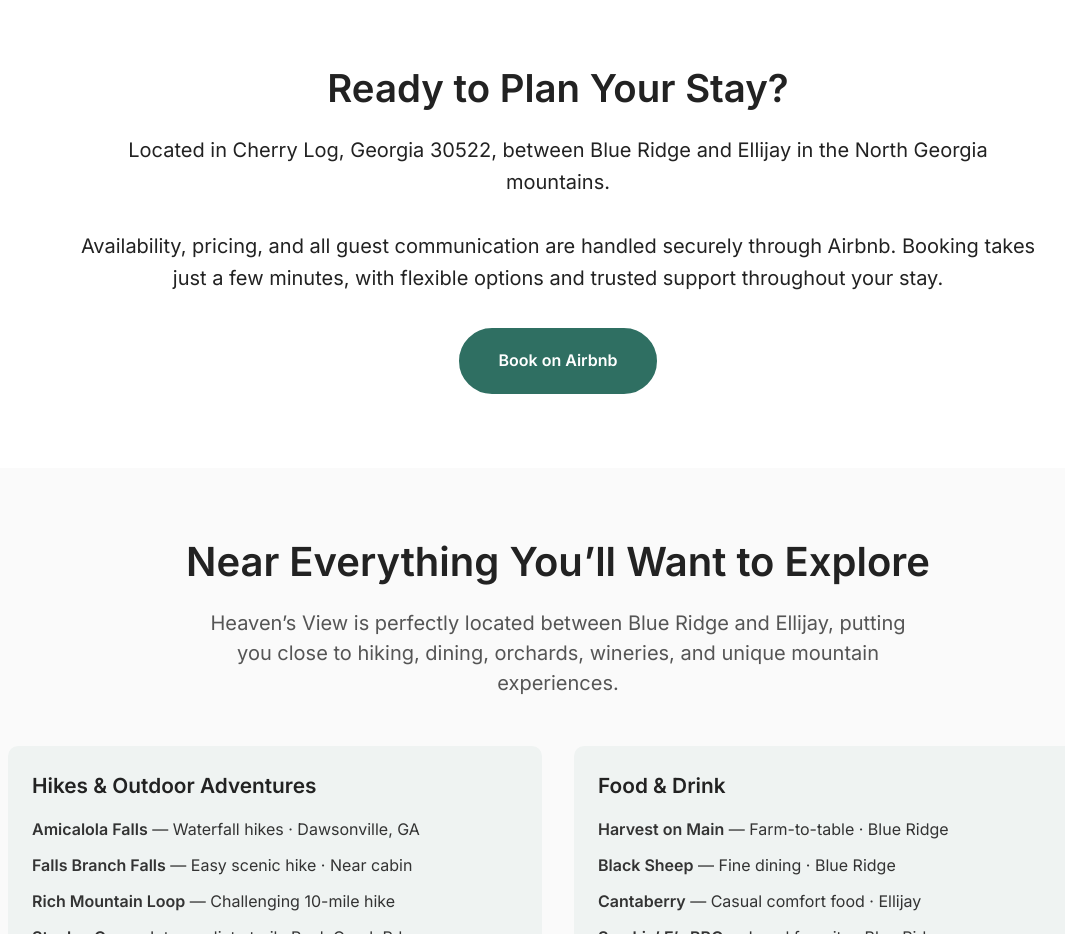
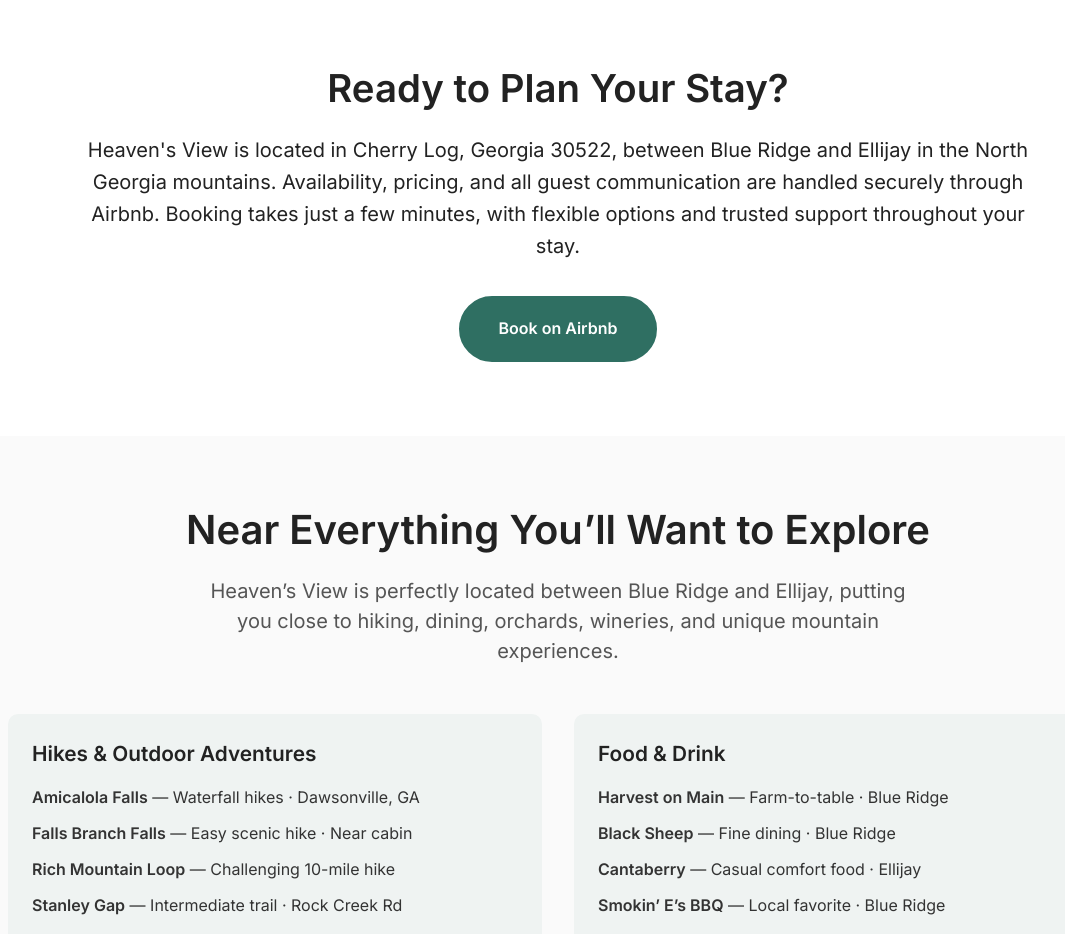
Before and after one commit to mikronman/heavensview, a website: page public/index.html in a window 1280 px wide. Shown: the part 4400-5334 px from the top of the page, without its empty margins (82-1147 px from the left). Drawn offline with Linux system fonts and the light colour scheme.

Commit message:
quick change

```diff
--- a/public/index.html
+++ b/public/index.html
@@ -372,13 +372,12 @@
         <section class="cta section">
             <div class="container cta-inner">
                 <h2>Ready to Plan Your Stay?</h2>
+
                 <p>
-                    Located in Cherry Log, Georgia 30522, between Blue Ridge and Ellijay in the North Georgia mountains.
-                </p>
-                <p>
-                Availability, pricing, and all guest communication are handled securely
-                through Airbnb. Booking takes just a few minutes, with flexible options
-                and trusted support throughout your stay.
+                    Heaven's View is located in Cherry Log, Georgia 30522, between Blue Ridge and Ellijay in the North Georgia mountains.
+                    Availability, pricing, and all guest communication are handled securely
+                    through Airbnb. Booking takes just a few minutes, with flexible options
+                    and trusted support throughout your stay.
                 </p>
 
                 <a
```
